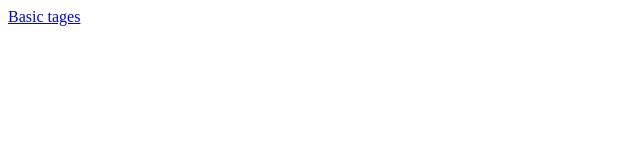
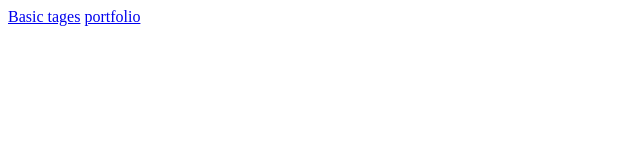
Before and after one commit to Qadeer-Rabnawaz/Html-one-short-microsoft-wali-dedi-one-short, a plain HTML site: page index.html in a window 1280 px wide. Shown: the full height of the page, 0-640 px from the left. Drawn offline with Linux system fonts and the light colour scheme.

Commit message:
add pages links

```diff
--- a/index.html
+++ b/index.html
@@ -7,5 +7,7 @@
 </head>
 <body>
     <a href="basic-tags.html"> Basic tages</a>
+    <a href="portfolio page.html">portfolio</a>
+
 </body>
 </html>
```
